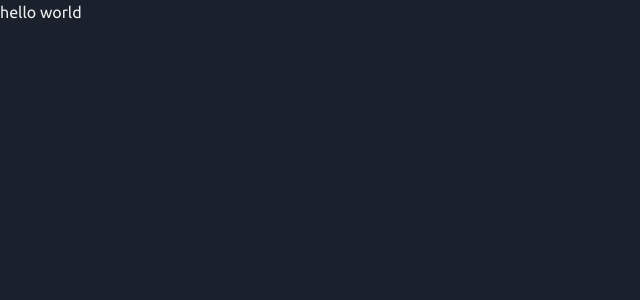
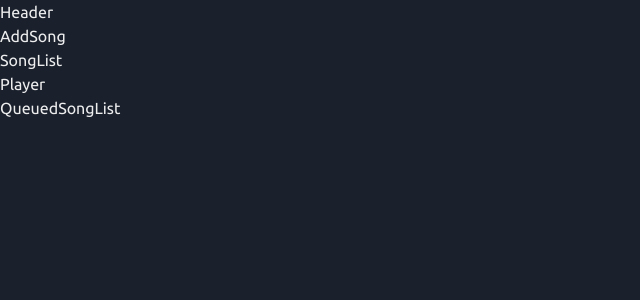
Before and after one commit to GuilhermeAmado/react-music-share, a React (Vite) app: page / in a window 1280 px wide. Shown: the top 300 px of the page, without its empty margins (0-640 px from the left). Built offline with nearby package versions, Linux system fonts and the light colour scheme.

Commit message:
add base components

```diff
--- a/src/App.tsx
+++ b/src/App.tsx
@@ -1,5 +1,17 @@
+import AddSong from './components/AddSong';
+import Header from './components/Header';
+import Player from './components/Player';
+import SongList from './components/SongList';
+
 function App() {
-  return <div>hello world</div>;
+  return (
+    <>
+      <Header />
+      <AddSong />
+      <SongList />
+      <Player />
+    </>
+  );
 }
 
 export default App;
--- /dev/null
+++ b/src/components/AddSong.tsx
@@ -0,0 +1,5 @@
+const AddSong = () => {
+  return <div>AddSong</div>;
+};
+
+export default AddSong;
--- /dev/null
+++ b/src/components/Header.tsx
@@ -0,0 +1,7 @@
+import { Flex } from '@chakra-ui/react';
+
+const Header = () => {
+  return <Flex as={'header'}>Header</Flex>;
+};
+
+export default Header;
--- /dev/null
+++ b/src/components/Player.tsx
@@ -0,0 +1,12 @@
+import QueuedSongList from './QueuedSongList';
+
+const Player = () => {
+  return (
+    <div>
+      Player
+      <QueuedSongList />
+    </div>
+  );
+};
+
+export default Player;
--- /dev/null
+++ b/src/components/QueuedSongList.tsx
@@ -0,0 +1,5 @@
+const QueuedSongList = () => {
+  return <div>QueuedSongList</div>;
+};
+
+export default QueuedSongList;
--- /dev/null
+++ b/src/components/SongList.tsx
@@ -0,0 +1,5 @@
+const SongList = () => {
+  return <div>SongList</div>;
+};
+
+export default SongList;
```
